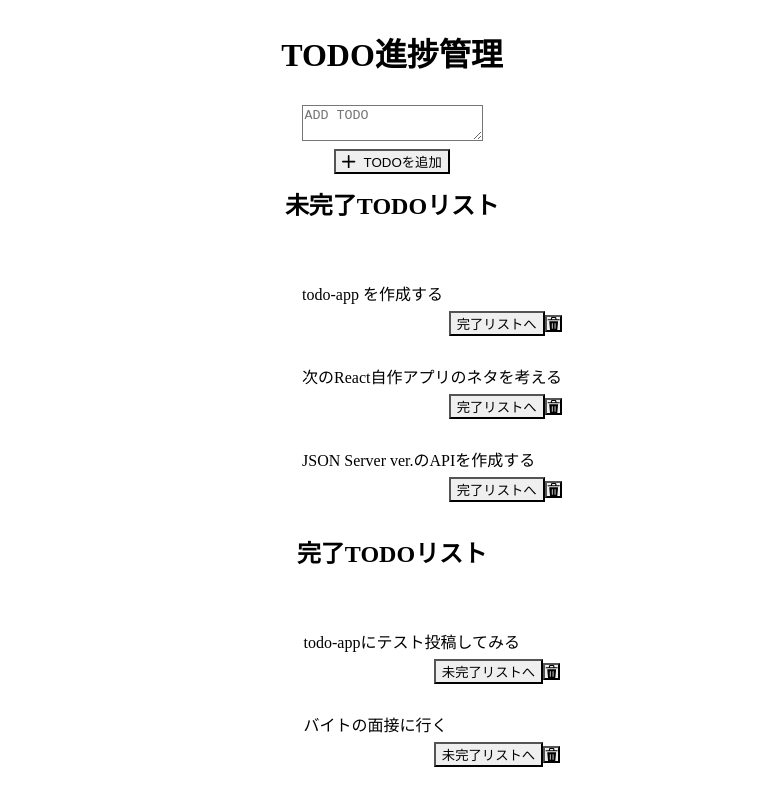
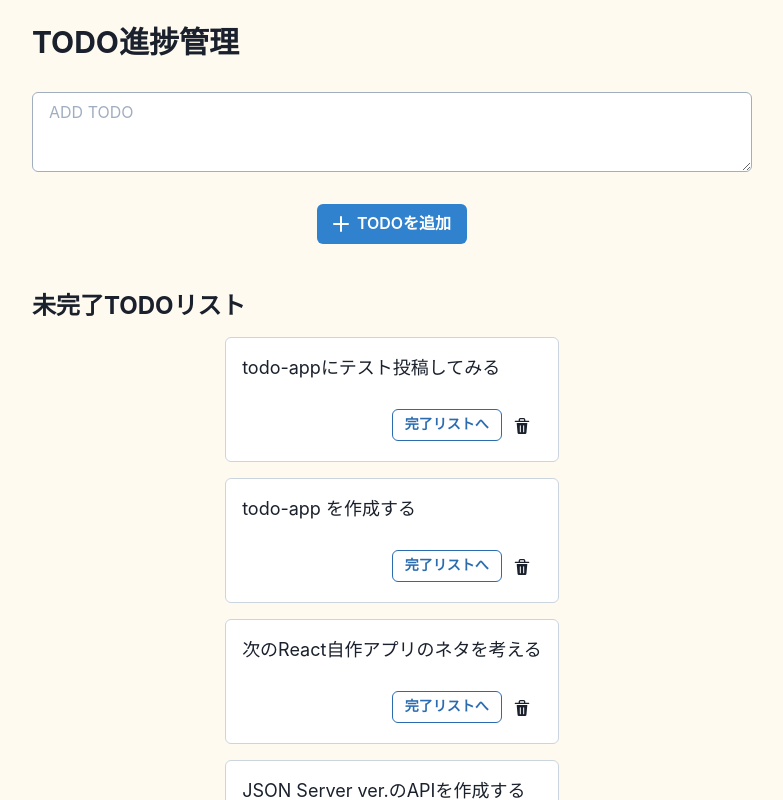
Before and after one commit to Igaki12/React-Practice2, a React (Create React App) app: page / in a window 1280 px wide. Shown: the top 800 px of the page, without its empty margins (248-1031 px from the left). Built offline with nearby package versions, Linux system fonts and the light colour scheme; data requests are answered from the project's data file.

Commit message:
final commit

```diff
--- a/db.json
+++ b/db.json
@@ -33,7 +33,7 @@
     {
       "content": "todo-appにテスト投稿してみる",
       "id": "01FT77BBCBEPJ08CWCSTGEQPCP",
-      "done": true
+      "done": false
     }
   ]
 }
--- a/src/components/App.js
+++ b/src/components/App.js
@@ -1,6 +1,6 @@
 import React,{useRef} from "react";
 import { Container } from "@chakra-ui/react";
-import {AddIcon} from "@chakra-ui/icons"
+import {AddIcon} from "@chakra-ui/icons";
 import {useTodo} from "../hooks/useTodo";
 import {TodoTitle} from "./TodoTitle";
 import {TodoAdd} from "./TodoAdd";
--- a/src/index.js
+++ b/src/index.js
@@ -7,16 +7,9 @@ import App from "./components/App";
 const rootElement = document.getElementById("root");
 ReactDOM.render(
   <StrictMode>
-    <ChakraProvider theme={theme} resetCSS={false}>
+    <ChakraProvider theme={theme}>
       <App />
     </ChakraProvider>
   </StrictMode>,
   rootElement
-)
-
-ReactDOM.render(
-  <React.StrictMode>
-    <App />
-  </React.StrictMode>,
-  document.getElementById('root')
 );
```
